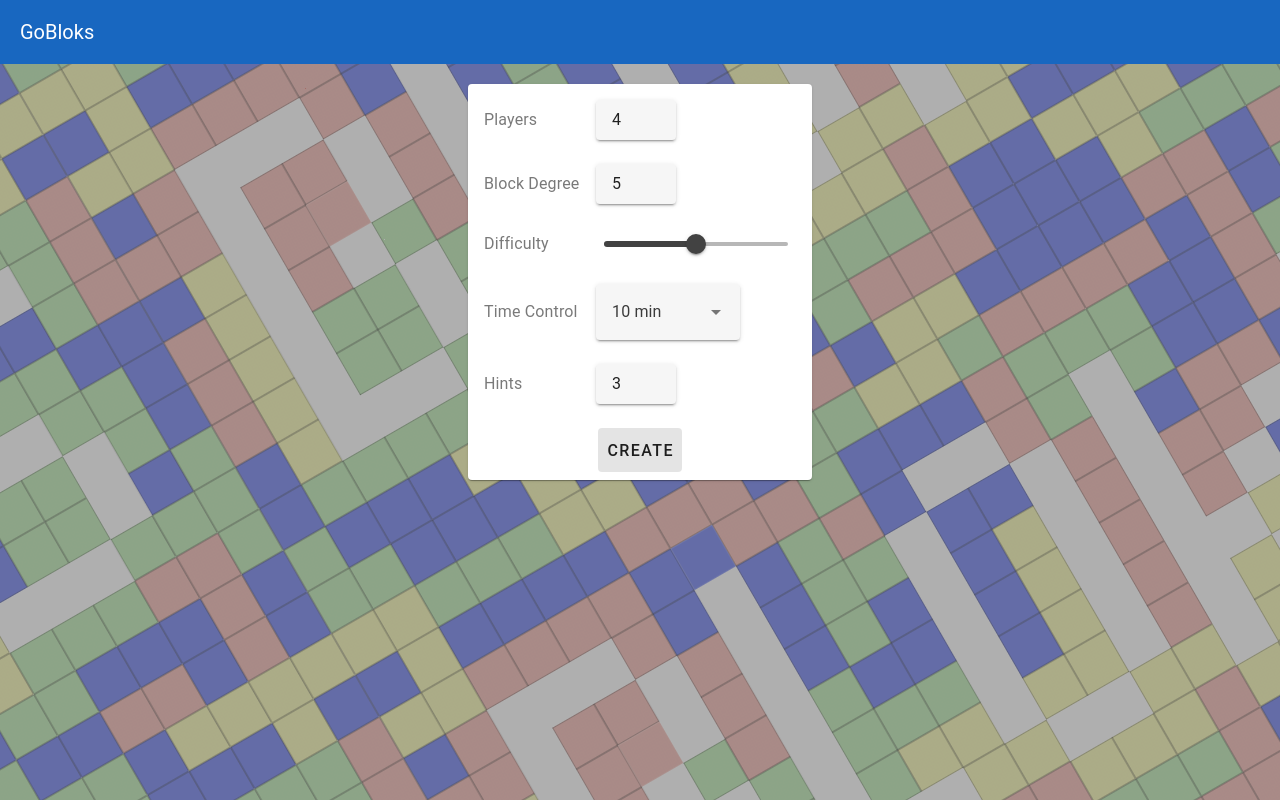
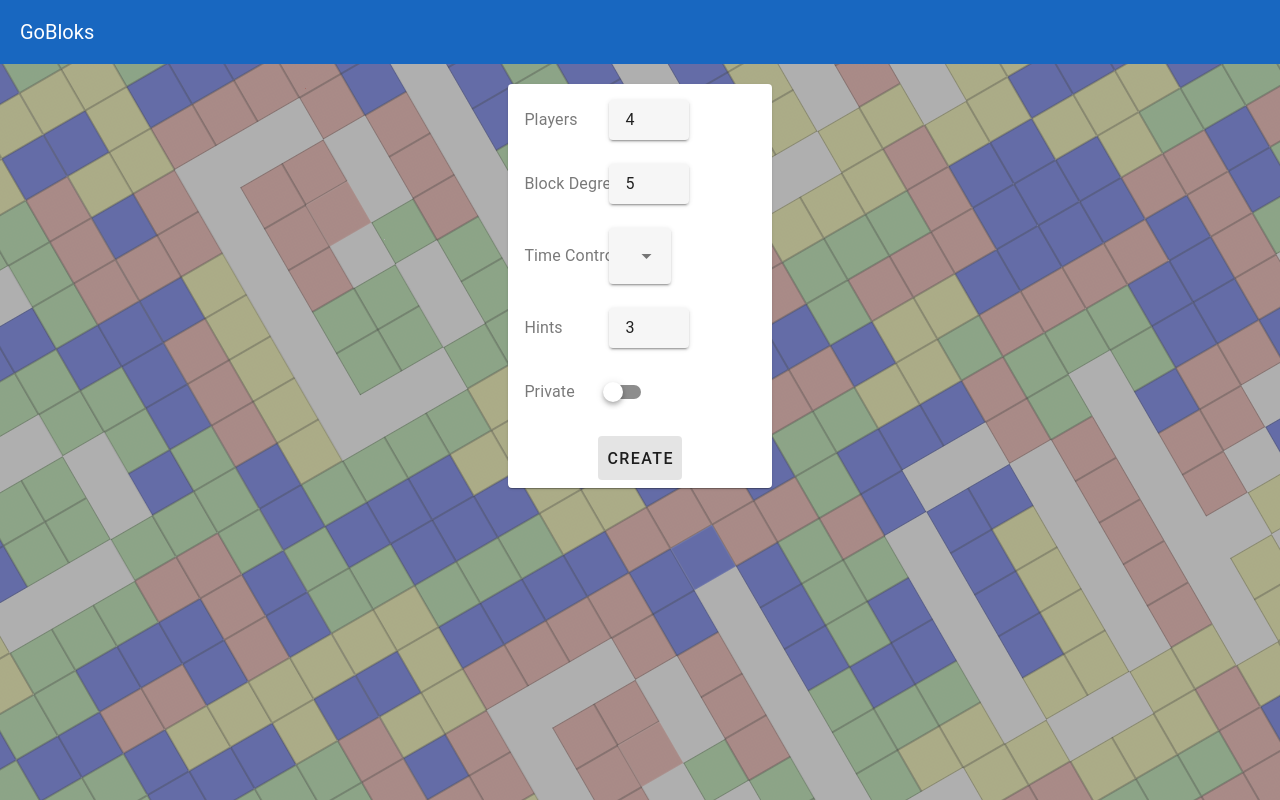
Before and after one commit to afinestead/gobloks, a Vue app in the folder frontend/: page /#/create in a window 1280 px wide. Built offline with nearby package versions, Linux system fonts and the light colour scheme.

Commit message:
fix timer init

```diff
--- a/frontend/src/components/GameMaker.vue
+++ b/frontend/src/components/GameMaker.vue
@@ -1,8 +1,5 @@
 <template>
-  <v-card
-    class="mx-auto my-5"
-    width="344"
-  >
+  <v-card class="mx-auto my-5">
     <v-card-text>
       <v-row>
         <v-col cols="4" class="my-auto">
@@ -43,7 +40,7 @@
           />
         </v-col>
       </v-row>
-      <v-row>
+      <!-- <v-row>
         <v-col cols="4" class="my-auto">
           <v-label>Difficulty</v-label>
         </v-col>
@@ -57,7 +54,7 @@
             density="compact"
           />
         </v-col>
-      </v-row>
+      </v-row> -->
       <!-- <v-row>
         <v-col cols="4" class="my-auto">
           <v-label>Take turns</v-label>
@@ -76,41 +73,41 @@
         <v-col cols="4" class="my-auto">
           <v-label>Time Control</v-label>
         </v-col>
-        <v-col cols="6">
+        <v-col cols="4">
           <v-select
             v-model="timeControl"
             :items="[
               {
                 title: '1 min',
-                value: '1b0',
+                value: '60b0',
               },
               {
                 title: '1 | 1',
-                value: '1b1',
+                value: '60b1',
               },
               {
                 title: '2 | 1',
-                value: '2b1',
+                value: '120b1',
               },
               {
                 title: '5 min',
-                value: '5b0',
+                value: '300b0',
               },
               {
                 title: '5 | 5',
-                value: '5b5',
+                value: '300b5',
               },
               {
                 title: '10 min',
-                value: '10b0',
+                value: '600b0',
               },
               {
                 title: '10 | 10',
-                value: '10b10',
+                value: '600b10',
               },
               {
                 title: '30 min',
-                value: '30b0',
+                value: '1800b0',
               },
               {
                 title: '1 day',
@@ -151,6 +148,20 @@
           />
         </v-col>
       </v-row>
+      <v-row>
+        <v-col cols="4" class="my-auto">
+          <v-label>Private</v-label>
+        </v-col>
+        <v-col>
+          <v-switch
+            v-model="privateGame"
+            class="align-center"
+            hide-details
+            density="compact"
+            :disabled="nPlayers < 2"
+          />
+        </v-col>
+      </v-row>
     </v-card-text>
     <v-card-actions>
       <v-spacer></v-spacer>
@@ -168,7 +179,7 @@
 </template>
 
 <script setup>
-import { ref, computed, watch } from 'vue'
+import { ref, watch } from 'vue'
 import { useRouter } from 'vue-router';
 import { useStore } from "@/stores/store"
 
@@ -180,12 +191,20 @@ const nPlayers = ref(4);
 const blockDeg = ref(5);
 const density = ref(0.85);
 const turns = ref(true)
-const timeControl = ref("10b0");
+const timeControl = ref("600b0");
 const hints = ref(3);
+const privateGame = ref(false);
 
 const rules = ref({
   required: (v) => !!v || "Required",
 })
+
+watch(nPlayers, (v) => {
+  if (v < 2) {
+    turns.value = false;
+    privateGame.value = true;
+  }
+});
 
 function tryCreate() {
   const [time, bonus] = timeControl.value.split('b');
@@ -194,10 +213,11 @@ function tryCreate() {
     players: parseInt(nPlayers.value),
     degree: parseInt(blockDeg.value),
     density: density.value,
-    turns: true,
+    turns: turns.value,
     timeSeconds: parseInt(time),
     timeBonus: parseInt(bonus),
     hints: parseInt(hints.value),
+    public: !privateGame.value,
   }).then((gid) => {
     router.push({ path: '/join', query: { game: gid } });
   }).catch((e) => {
```
